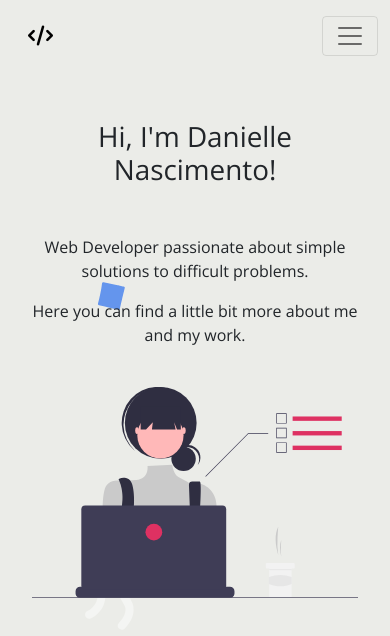
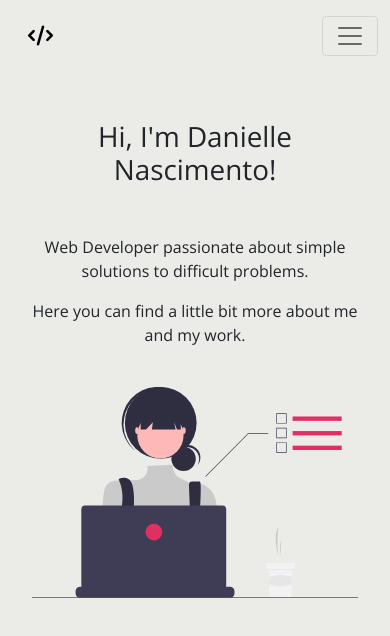
Before and after one commit to daniellenasc/portfolio, a React (Create React App) app: page / in a window 390 px wide. Shown: the top 636 px of the page. Built offline with nearby package versions, Linux system fonts and the light colour scheme.

Commit message:
fix background @media

```diff
--- a/src/pages/Home/Home.css
+++ b/src/pages/Home/Home.css
@@ -42,6 +42,10 @@
 }
 
 @media (max-width: 767.98px) {
+  .main-bg {
+    background-image: none;
+  }
+
   .home-main-content {
     max-width: 75rem;
     min-height: 100vh;
```
